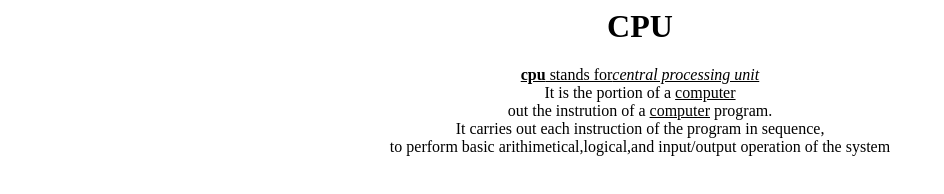
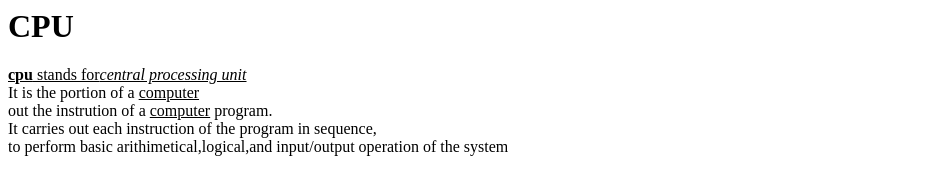
Before and after one commit to iamneo-production/bcdcdcebdedcefadaeccdfffebaeceaec, a plain HTML site: page public/index.html in a window 1280 px wide. Shown: the whole page, without its empty margins (0-944 px from the left). Drawn offline with Linux system fonts and the light colour scheme.

Commit message:
Backup Commit

```diff
--- a/public/index.html
+++ b/public/index.html
@@ -1,6 +1,7 @@
 <html>
     <title> HTML Basic 1</title>
-    <center><head><h1>CPU</h1></head></html>    <p>
+    <head><h1>CPU</h1></head></html>
+       <p>
 <u><b>cpu</b> stands for<i>central processing unit</i><br></u>
  It is the portion of a <u>computer</u><br>
 out the instrution of a <u>computer</u> program.<br>
```
